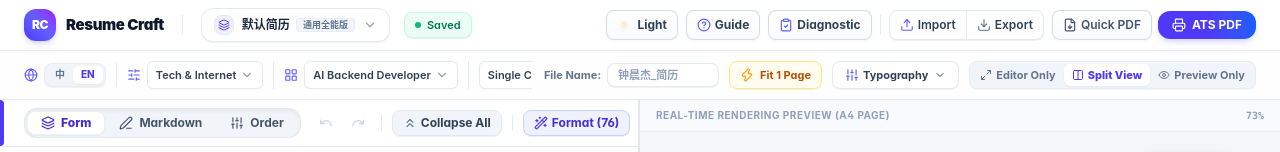
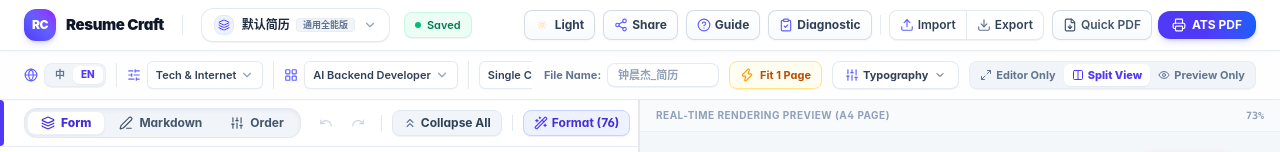
Before and after one commit to kunlong-luo/markdown-resume-builder, a React (Vite) app: page / in a window 1280 px wide. Shown: the top 152 px of the page. Built offline with nearby package versions, Linux system fonts and the light colour scheme.

Commit message:
feat: expose share generation from header

```diff
--- a/src/components/layout/Header.tsx
+++ b/src/components/layout/Header.tsx
@@ -13,7 +13,8 @@ import {
   DownloadCloud,
   Menu,
   X,
-  Printer
+  Printer,
+  Share2
 } from 'lucide-react';
 import { useResumeStore } from '../../store/useResumeStore';
 import { ThemeMode } from '../../types';
@@ -23,6 +24,7 @@ import { usePWAInstall } from '../../hooks/usePWAInstall';
 import { trackAnalyticsEvent } from '../../lib/analytics';
 
 const RawTextImportModal = React.lazy(() => import('../modals/RawTextImportModal').then(m => ({ default: m.RawTextImportModal })));
+const ShareResumeModal = React.lazy(() => import('../share/ShareResumeModal').then(m => ({ default: m.ShareResumeModal })));
 
 interface HeaderProps {
   handleImportMarkdown: (e: React.ChangeEvent<HTMLInputElement>) => void;
@@ -61,6 +63,7 @@ export function Header({
   const themeMode: ThemeMode = settings.themeMode || 'light';
   const [isRawTextModalOpen, setIsRawTextModalOpen] = useState(false);
   const [isMobileMenuOpen, setIsMobileMenuOpen] = useState(false);
+  const [isShareModalOpen, setIsShareModalOpen] = useState(false);
   const { isInstallable, triggerInstall } = usePWAInstall();
 
   const handleTriggerExport = () => {
@@ -272,6 +275,16 @@ export function Header({
             </button>
           </Tooltip>
 
+          <Tooltip content={isEn ? 'Share resume' : '分享简历'} side="bottom">
+            <button
+              onClick={() => setIsShareModalOpen(true)}
+              className="flex items-center gap-1 px-2.5 py-1.5 tactile-btn tactile-btn-hover tactile-btn-active text-slate-700 dark:text-slate-200 text-xs font-bold rounded-lg cursor-pointer whitespace-nowrap shrink-0 transition-all"
+            >
+              <Share2 className="w-3.5 h-3.5 text-indigo-500 shrink-0" />
+              <span>{isEn ? 'Share' : '分享'}</span>
+            </button>
+          </Tooltip>
+
           {/* Help & Legal Center Button */}
           <Tooltip content={isEn ? 'User Guide & Privacy Policy' : '使用指南与隐私说明'} side="bottom">
             <button
@@ -439,6 +452,14 @@ export function Header({
               </button>
 
               <button
+                onClick={() => { setIsShareModalOpen(true); setIsMobileMenuOpen(false); }}
+                className="flex items-center gap-2.5 p-3 rounded-xl bg-slate-50 dark:bg-slate-800/70 text-slate-800 dark:text-slate-200 text-xs font-bold transition-all active:scale-95"
+              >
+                <Share2 className="w-4 h-4 text-indigo-500" />
+                <span>{isEn ? 'Share' : '分享简历'}</span>
+              </button>
+
+              <button
                 onClick={() => { setIsHelpLegalOpen(true); setIsMobileMenuOpen(false); }}
                 className="flex items-center gap-2.5 p-3 rounded-xl bg-slate-50 dark:bg-slate-800/70 text-slate-800 dark:text-slate-200 text-xs font-bold transition-all active:scale-95"
               >
@@ -471,6 +492,15 @@ export function Header({
         </div>
       )}
 
+      {isShareModalOpen && (
+        <React.Suspense fallback={null}>
+          <ShareResumeModal
+            isOpen={isShareModalOpen}
+            onClose={() => setIsShareModalOpen(false)}
+          />
+        </React.Suspense>
+      )}
+
       {/* Smart Raw Text / File Import Modal */}
       {isRawTextModalOpen && (
         <React.Suspense fallback={null}>
```
